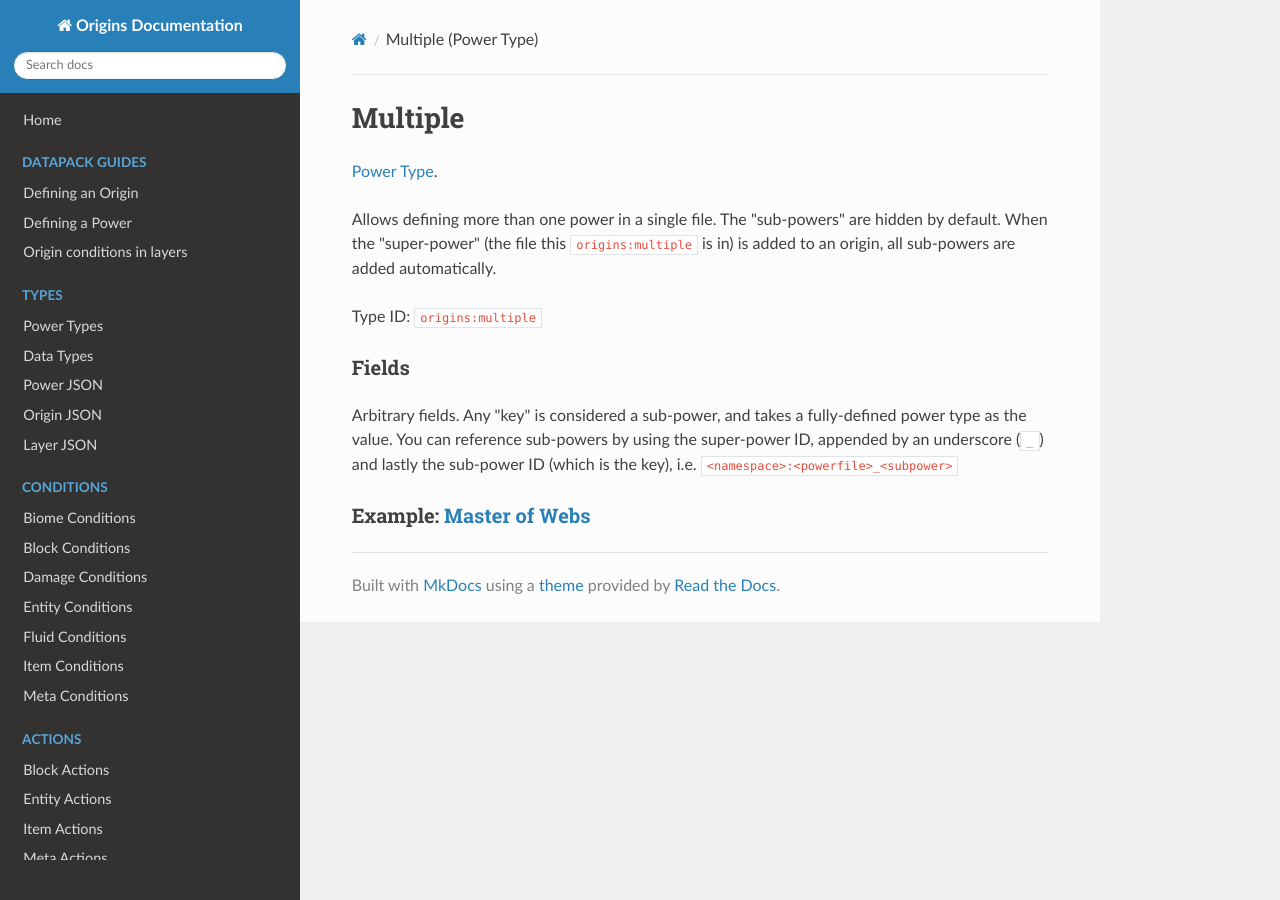
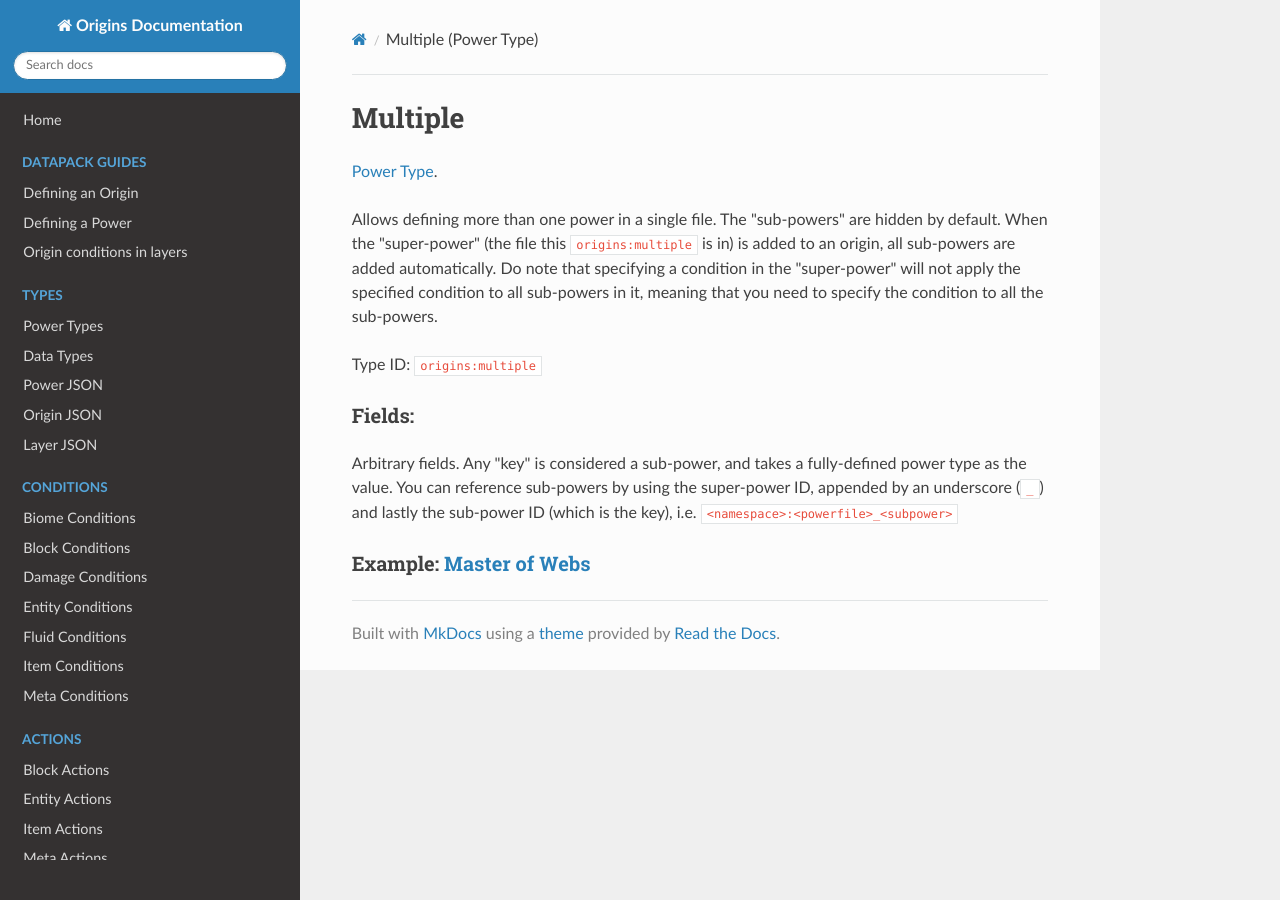
Before and after one commit to apace100/origins-docs, an MkDocs documentation site: the page built from docs/power_types/multiple.md, in a window 1280 px wide. Built offline with MkDocs 1.6.1, drawn with Linux system fonts in a browser that asks for light colours; nearby versions of some CDN libraries.

Commit message:
Provided more info for `multiple` power type

```diff
--- a/docs/power_types/multiple.md
+++ b/docs/power_types/multiple.md
@@ -6,11 +6,11 @@ date: 2021-04-07
 
 [Power Type](../power_types.md).
 
-Allows defining more than one power in a single file. The "sub-powers" are hidden by default. When the "super-power" (the file this `origins:multiple` is in) is added to an origin, all sub-powers are added automatically.
+Allows defining more than one power in a single file. The "sub-powers" are hidden by default. When the "super-power" (the file this `origins:multiple` is in) is added to an origin, all sub-powers are added automatically. Do note that specifying a condition in the "super-power" will not apply the specified condition to all sub-powers in it, meaning that you need to specify the condition to all the sub-powers.
 
 Type ID: `origins:multiple`
 
-### Fields
+### Fields:
 
 Arbitrary fields. Any "key" is considered a sub-power, and takes a fully-defined power type as the value. You can reference sub-powers by using the super-power ID, appended by an underscore (`_`) and lastly the sub-power ID (which is the key), i.e. `<namespace>:<powerfile>_<subpower>`
 
```
